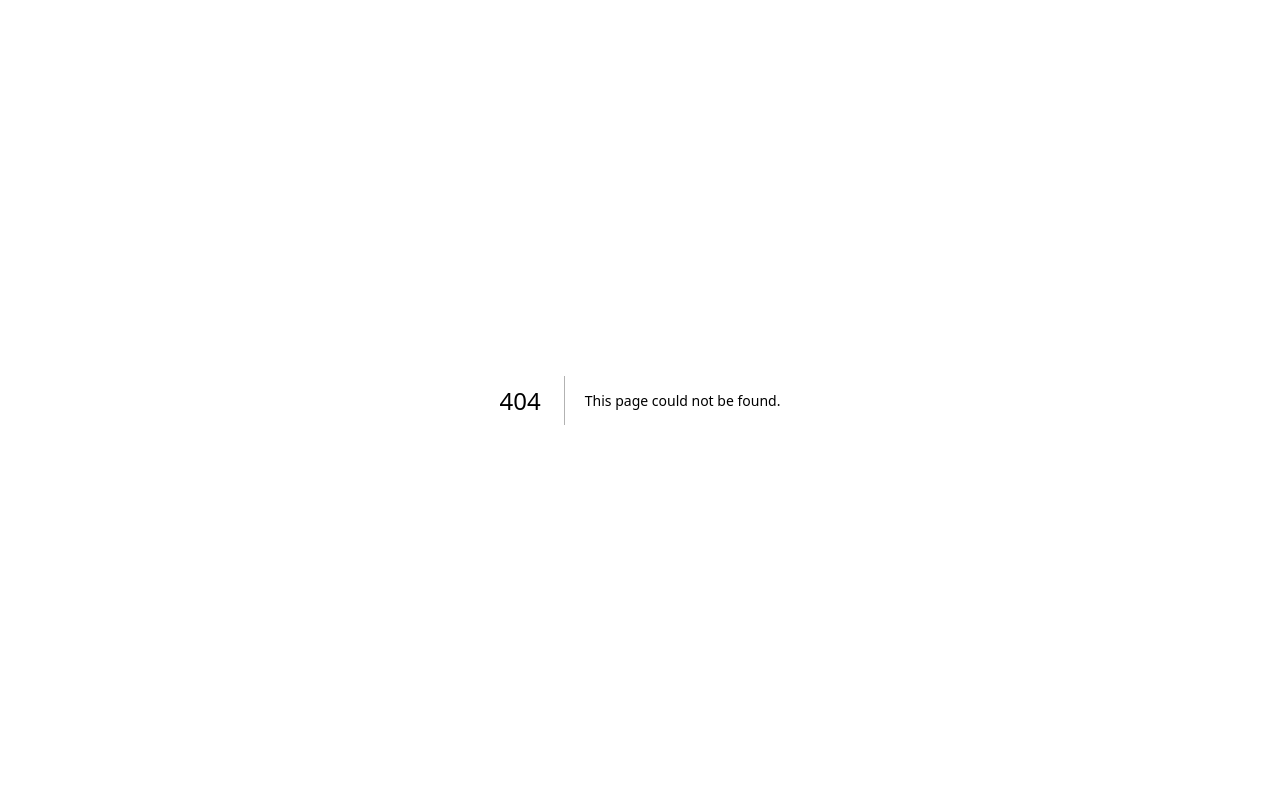
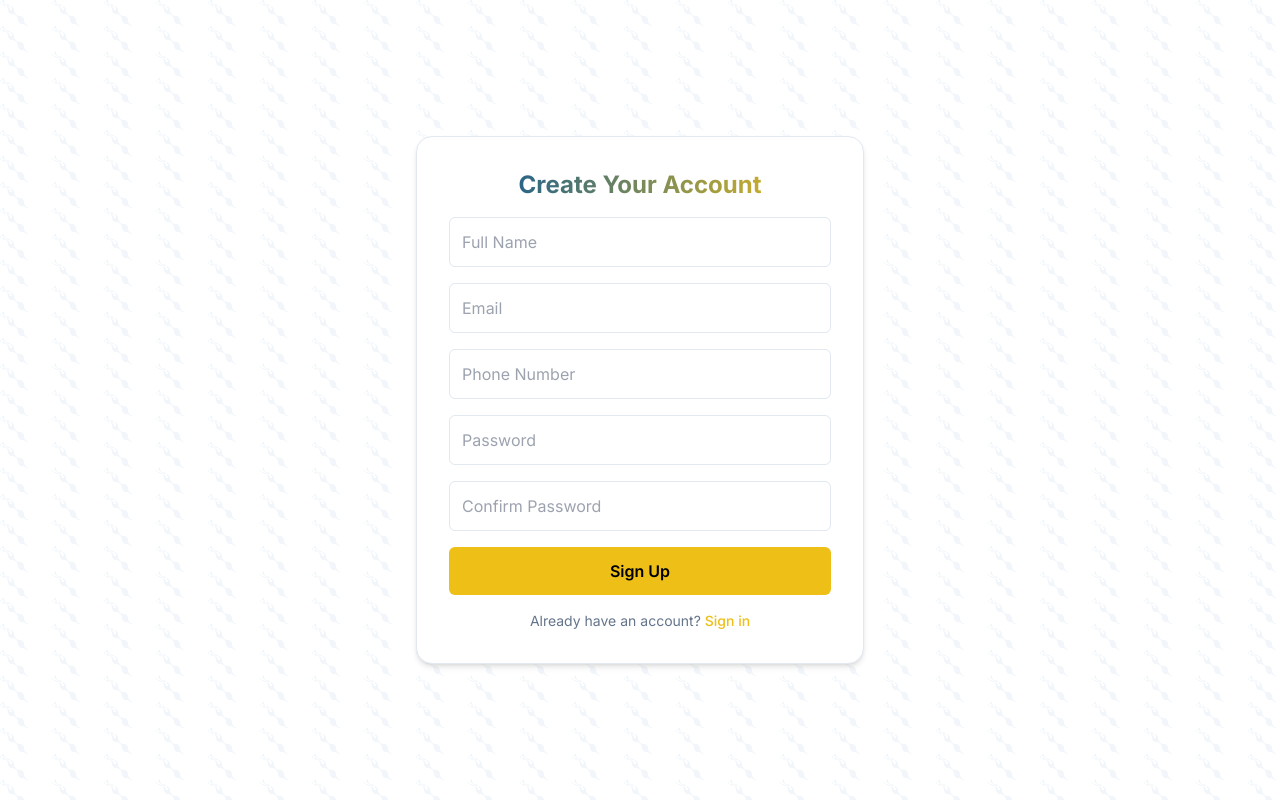
Before and after one commit to jeremie-star/SavCycle, a Next.js app: page /auth/signup in a window 1280 px wide. Before the commit this address had no page. Built offline with nearby package versions, Linux system fonts and the light colour scheme.

Commit message:
Added the signin & signup and matching the ui

```diff
--- /dev/null
+++ b/app/auth/page.tsx
@@ -0,0 +1,62 @@
+'use client';
+
+import Link from 'next/link';
+import { useState } from 'react';
+import { useRouter } from 'next/navigation';
+
+export default function SignInPage() {
+  const [email, setEmail] = useState('');
+  const [password, setPassword] = useState('');
+  const router = useRouter();
+
+  const handleSignIn = async (e: React.FormEvent) => {
+    e.preventDefault();
+    console.log('Sign in:', { email, password });
+    router.push('/dashboard');
+  };
+
+  return (
+    <div className="min-h-screen flex items-center justify-center pattern-hills bg-background text-foreground">
+      <div className="bg-card text-card-foreground p-8 rounded-2xl shadow-md border border-border w-full max-w-md hover-card">
+        <h2 className="text-2xl font-bold text-center mb-6 gradient-text">
+          Welcome to Ikimina
+        </h2>
+
+        <form onSubmit={handleSignIn} className="space-y-4">
+          <input
+            type="email"
+            placeholder="Email"
+            className="w-full p-3 border border-input rounded-md bg-background text-foreground focus:outline-none focus:ring-2 focus:ring-primary/80"
+            value={email}
+            onChange={(e) => setEmail(e.target.value)}
+            required
+          />
+          <input
+            type="password"
+            placeholder="Password"
+            className="w-full p-3 border border-input rounded-md bg-background text-foreground focus:outline-none focus:ring-2 focus:ring-primary/80"
+            value={password}
+            onChange={(e) => setPassword(e.target.value)}
+            required
+          />
+          <button
+            type="submit"
+            className="w-full py-3 rounded-md bg-primary text-primary-foreground hover:bg-primary/90 transition font-semibold"
+          >
+            Sign In
+          </button>
+        </form>
+
+        <p className="mt-4 text-center text-sm text-muted-foreground">
+          Don&apos;t have an account?{' '}
+          <Link
+            href="/auth/signup"
+            className="text-primary hover:underline font-medium"
+          >
+            Sign up
+          </Link>
+        </p>
+      </div>
+    </div>
+  );
+}
--- /dev/null
+++ b/app/auth/signup/page.tsx
@@ -0,0 +1,154 @@
+'use client';
+
+import Link from 'next/link';
+import { useState } from 'react';
+import { useRouter } from 'next/navigation';
+
+export default function SignUpPage() {
+  const [form, setForm] = useState({
+    name: '',
+    email: '',
+    phone: '',
+    password: '',
+    confirmPassword: '',
+  });
+
+  const [error, setError] = useState('');
+  const router = useRouter();
+
+  const handleChange = (e: React.ChangeEvent<HTMLInputElement>) => {
+    const { name, value } = e.target;
+
+    if (name === 'phone' && !/^\d*$/.test(value)) {
+      // Allow only numbers in phone field
+      return;
+    }
+
+    setForm({ ...form, [name]: value });
+    setError('');
+  };
+
+  const validateForm = () => {
+    const { name, email, phone, password, confirmPassword } = form;
+
+    if (!name || name.trim().length < 2) {
+      return 'Full name must be at least 2 characters.';
+    }
+
+    const emailRegex = /^[^\s@]+@[^\s@]+\.[^\s@]+$/;
+    if (!emailRegex.test(email)) {
+      return 'Enter a valid email address.';
+    }
+
+    if (!/^\d{9,15}$/.test(phone)) {
+      return 'Phone number must be 9 to 15 digits.';
+    }
+
+    if (password.length < 6) {
+      return 'Password must be at least 6 characters.';
+    }
+
+    if (password !== confirmPassword) {
+      return 'Passwords do not match.';
+    }
+
+    return '';
+  };
+
+  const handleSubmit = (e: React.FormEvent) => {
+    e.preventDefault();
+    const validationError = validateForm();
+    if (validationError) {
+      setError(validationError);
+      return;
+    }
+
+    console.log('Signing up with:', form);
+    router.push('/dashboard');
+  };
+
+  return (
+    <div className="min-h-screen flex items-center justify-center px-4 pattern-hills bg-background text-foreground">
+      <div className="bg-card text-card-foreground p-6 sm:p-8 rounded-2xl shadow-md w-full max-w-md border border-border hover-card">
+        <h2 className="text-2xl font-bold text-center mb-4 gradient-text">
+          Create Your Account
+        </h2>
+
+        {error && (
+          <div className="text-red-600 text-sm text-center mb-3">
+            {error}
+          </div>
+        )}
+
+        <form onSubmit={handleSubmit} className="space-y-4">
+          <input
+            type="text"
+            name="name"
+            placeholder="Full Name"
+            value={form.name}
+            onChange={handleChange}
+            className="w-full p-3 border border-input rounded-md bg-background text-foreground focus:outline-none focus:ring-2 focus:ring-primary/80"
+            required
+          />
+
+          <input
+            type="email"
+            name="email"
+            placeholder="Email"
+            value={form.email}
+            onChange={handleChange}
+            className="w-full p-3 border border-input rounded-md bg-background text-foreground focus:outline-none focus:ring-2 focus:ring-primary/80"
+            required
+          />
+
+          <input
+            type="tel"
+            name="phone"
+            placeholder="Phone Number"
+            value={form.phone}
+            onChange={handleChange}
+            className="w-full p-3 border border-input rounded-md bg-background text-foreground focus:outline-none focus:ring-2 focus:ring-primary/80"
+            required
+          />
+
+          <input
+            type="password"
+            name="password"
+            placeholder="Password"
+            value={form.password}
+            onChange={handleChange}
+            className="w-full p-3 border border-input rounded-md bg-background text-foreground focus:outline-none focus:ring-2 focus:ring-primary/80"
+            required
+          />
+
+          <input
+            type="password"
+            name="confirmPassword"
+            placeholder="Confirm Password"
+            value={form.confirmPassword}
+            onChange={handleChange}
+            className="w-full p-3 border border-input rounded-md bg-background text-foreground focus:outline-none focus:ring-2 focus:ring-primary/80"
+            required
+          />
+
+          <button
+            type="submit"
+            className="w-full py-3 rounded-md bg-primary text-primary-foreground hover:bg-primary/90 transition font-semibold"
+          >
+            Sign Up
+          </button>
+        </form>
+
+        <p className="mt-4 text-center text-sm text-muted-foreground">
+          Already have an account?{' '}
+          <Link
+            href="/auth"
+            className="text-primary hover:underline font-medium"
+          >
+            Sign in
+          </Link>
+        </p>
+      </div>
+    </div>
+  );
+}
--- /dev/null
+++ b/components/AuthButton.tsx
@@ -0,0 +1,16 @@
+'use client';
+
+import { useRouter } from 'next/navigation';
+
+export default function AuthButton() {
+  const router = useRouter();
+
+  return (
+    <button
+      onClick={() => router.push('/auth')}
+      className="rounded-full bg-primary text-primary-foreground px-4 py-2 hover:bg-primary/90 transition font-semibold shadow-md"
+    >
+      Sign In
+    </button>
+  );
+}
--- a/components/header.tsx
+++ b/components/header.tsx
@@ -3,7 +3,7 @@
 import { useLanguage } from '@/contexts/language-context';
 import { LanguageToggle } from '@/components/language-toggle';
 import { ThemeToggle } from '@/components/theme-toggle';
-// import Image from 'next/image';
+import AuthButton from '@/components/AuthButton';
 
 interface HeaderProps {
   title?: string;
@@ -64,6 +64,7 @@
       <div className="flex items-center gap-2">
         <LanguageToggle />
         <ThemeToggle />
+        <AuthButton /> /* Auth button added here */
       </div>
     </header>
   );
--- a/package.json
+++ b/package.json
@@ -43,7 +43,6 @@
     "embla-carousel-react": "^8.6.0",
     "input-otp": "^1.4.2",
     "lucide-react": "^0.507.0",
-    "n": "^10.1.0",
     "next": "^15.3.2",
     "next-themes": "^0.4.6",
     "react": "^19.1.0",
```
Also changed, not shown: 1 other file (tests, documents, lock files or other folders).
